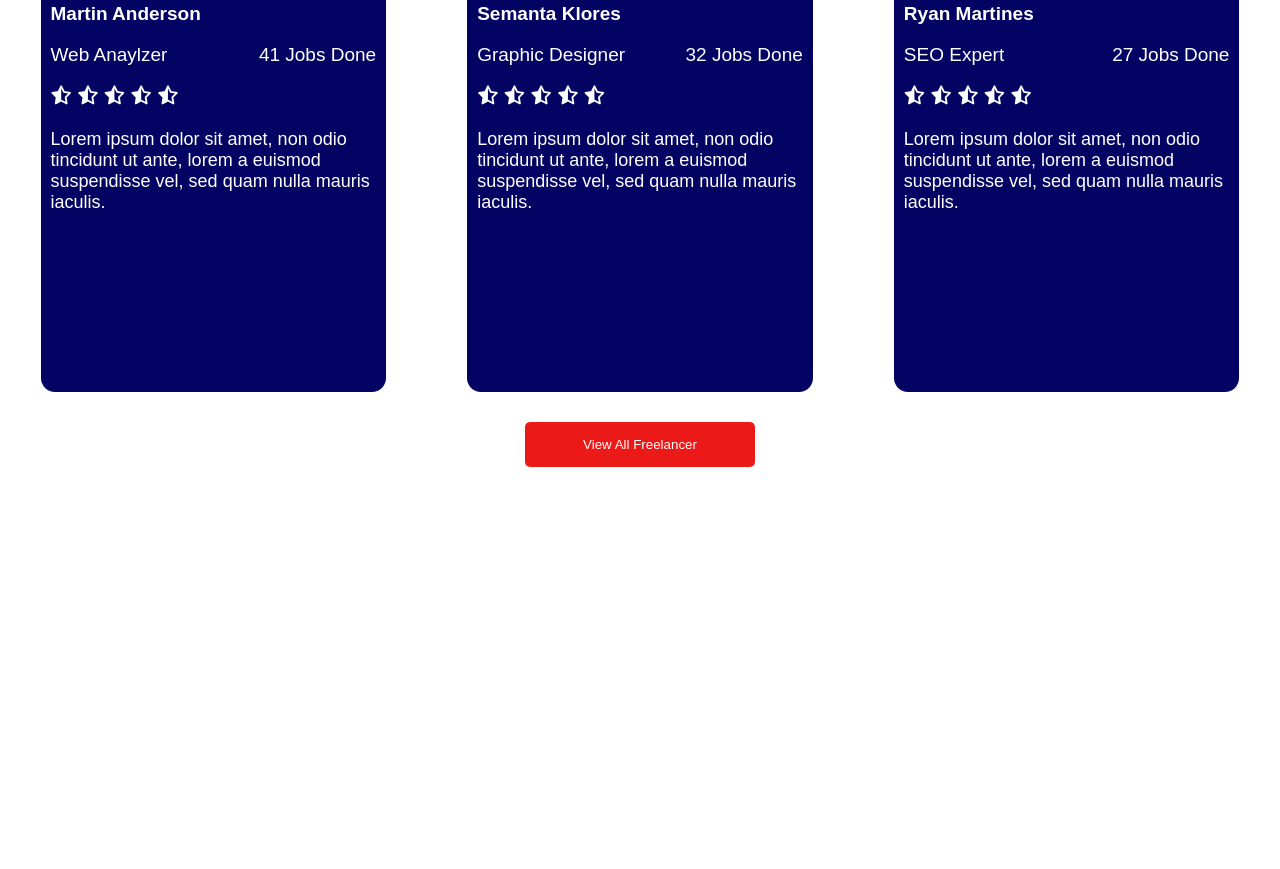
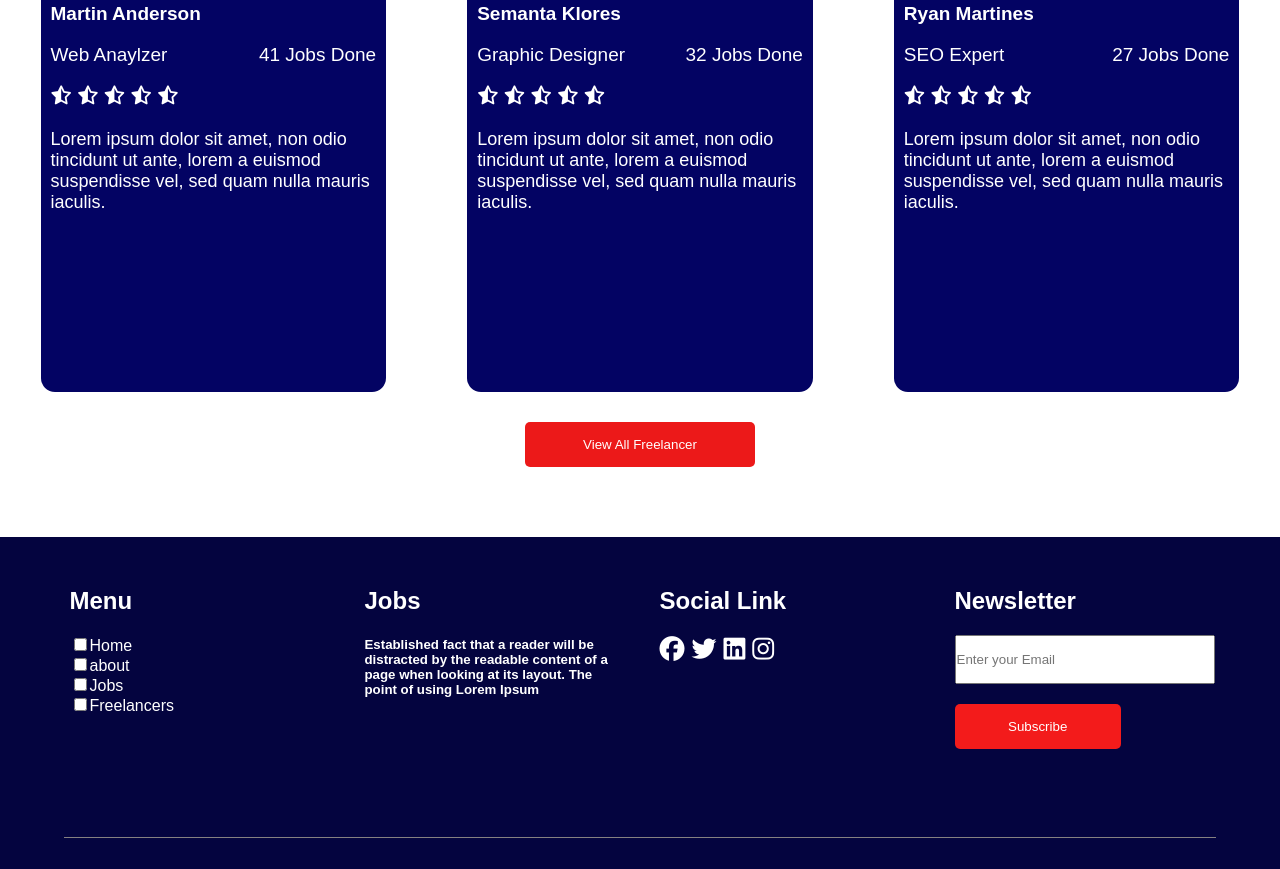
Before and after one commit to jannat-marjia/hirevac, a plain HTML site: page index.html in a window 1280 px wide. Shown: the part 3155-4024 px from the top of the page. Before the commit the page ends 3652 px from the top, so only its background shows below. Drawn offline with Linux system fonts and the light colour scheme.

Commit message:
footer section

```diff
--- a/index.html
+++ b/index.html
@@ -246,8 +246,10 @@
       </div>
       <div class="freelaner-title">
         <h2>LOOKING FOR EXPERTS?</h2>
-        <p>Lorem ipsum dolor sit amet, non odio tincidunt ut ante, lorem a euismod suspendisse vel, sed quam nulla mauris iaculis. Erat eget vitae malesuada, tortor tincidunt porta lorem lectus.
-
+        <p>
+          Lorem ipsum dolor sit amet, non odio tincidunt ut ante, lorem a
+          euismod suspendisse vel, sed quam nulla mauris iaculis. Erat eget
+          vitae malesuada, tortor tincidunt porta lorem lectus.
         </p>
       </div>
       <div class="freelancer">
@@ -269,13 +271,13 @@
                 <i class="fa-regular fa-star-half-stroke"></i>
                 <i class="fa-regular fa-star-half-stroke"></i>
               </div>
-            <br>
+              <br />
               <div class="free-box">
-              Lorem ipsum dolor sit amet, non odio tincidunt ut ante, lorem a euismod suspendisse vel, sed quam nulla mauris iaculis.
+                Lorem ipsum dolor sit amet, non odio tincidunt ut ante, lorem a
+                euismod suspendisse vel, sed quam nulla mauris iaculis.
               </div>
             </div>
           </div>
-
         </div>
         <div class="freelancer-section">
           <div class="free-card">
@@ -295,12 +297,12 @@
                 <i class="fa-regular fa-star-half-stroke"></i>
                 <i class="fa-regular fa-star-half-stroke"></i>
               </div>
-          <br/>
+              <br />
               <div class="free-box">
-          Lorem ipsum dolor sit amet, non odio tincidunt ut ante, lorem a euismod suspendisse vel, sed quam nulla mauris iaculis.
+                Lorem ipsum dolor sit amet, non odio tincidunt ut ante, lorem a
+                euismod suspendisse vel, sed quam nulla mauris iaculis.
               </div>
             </div>
-
           </div>
         </div>
         <div class="freelancer-section">
@@ -321,19 +323,55 @@
                 <i class="fa-regular fa-star-half-stroke"></i>
                 <i class="fa-regular fa-star-half-stroke"></i>
               </div>
-            <br/>
+              <br />
               <div class="free-box">
-            Lorem ipsum dolor sit amet, non odio tincidunt ut ante, lorem a euismod suspendisse vel, sed quam nulla mauris iaculis.
+                Lorem ipsum dolor sit amet, non odio tincidunt ut ante, lorem a
+                euismod suspendisse vel, sed quam nulla mauris iaculis.
               </div>
             </div>
-
           </div>
-
         </div>
       </div>
       <div class="buttom">
         <button class="freelancing-btn">View All Freelancer</button>
       </div>
     </main>
+    <footer>
+     <div class="footer">
+      <div class="footer-section">
+        <div class="footer-card">
+          <h2>Menu</h2>
+          <input type="checkbox" />Home<br />
+          <input type="checkbox" />about<br />
+          <input type="checkbox" />Jobs<br />
+          <input type="checkbox" />Freelancers
+        </div>
+        <div class="footer-card">
+          <h2>Jobs</h2>
+          <h5>
+            Established fact that a reader will be distracted by the readable
+            content of a page when looking at its layout. The point of using
+            Lorem Ipsum
+          </h5>
+        </div>
+        <div class="footer-card">
+          <h2>Social Link</h2>
+         <div class="footer-icon">
+
+          <i class="fa-brands fa-facebook"></i>
+          <i class="fa-brands fa-twitter"></i>
+          <i class="fa-brands fa-linkedin"></i>
+          <i class="fa-brands fa-instagram"></i>
+         </div>
+        </div>
+        <div class="footer-card">
+          <h2>Newsletter</h2>
+          <input class="email-box" type="email" placeholder="Enter your Email">
+          <button class="sub-btn">Subscribe</button>
+        </div>
+      </div>
+      <hr>
+    </div>
+    </footer>
   </body>
 </html>
--- a/styles/style.css
+++ b/styles/style.css
@@ -243,7 +243,6 @@ header{
     justify-content: space-around;
 }
 .freelancer-section{
-    /* border: 2px solid red; */
     width: 27vw;
     height: 85vh;
     border-radius: 14px;
@@ -296,3 +295,52 @@ header{
     border: 1px solid rgb(236, 25, 25);
     color:rgb(236, 25, 25)  ;
 }
+.footer{
+    background-color: rgb(4, 4, 63);
+     margin-top: 40px;
+}
+.footer-section{
+    display: flex;
+    justify-content: space-around;
+    align-items: center;
+    color: white;
+    padding: 30px 50px;
+}
+.footer-card{
+    width: 20vw;
+    height: 30vh;
+    font-family: sans-serif;
+}
+.footer-icon{
+    font-size: 25px;
+}
+ .email-box{
+    width: 20vw;
+    padding: 15px 0px;
+ }
+ .sub-btn{
+    margin: 20px 0px;
+    padding: 15px 0px;
+    width: 13vw;
+    border-radius: 5px;
+    background-color: rgb(243, 27, 27) ;
+    color: white;
+    border: none;
+ }
+ .sub-btn:hover{
+    background-color: inherit;
+    color: rgb(243, 27, 27);
+ }
+ hr{
+    border: none;
+    border-top: 1px solid #858181;
+    color: #ec1212;
+    padding-bottom: 30px;
+    height: 1px;
+    width: 90%;
+    margin: 0px auto;
+ }
+ @media screen and (max-width: 768px){
+
+
+ }
```
Lines whose indentation alone changed are shown as unchanged.
